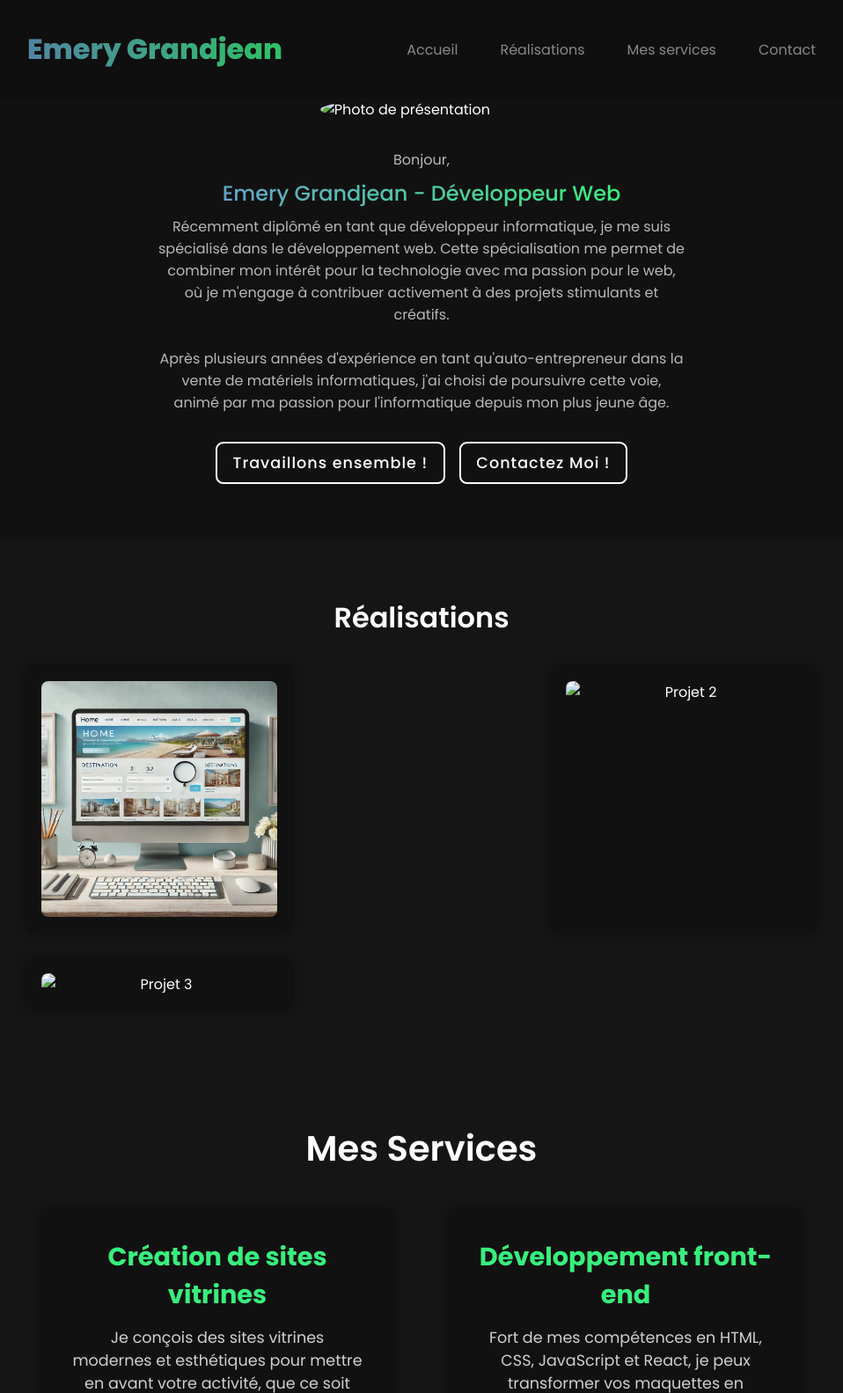
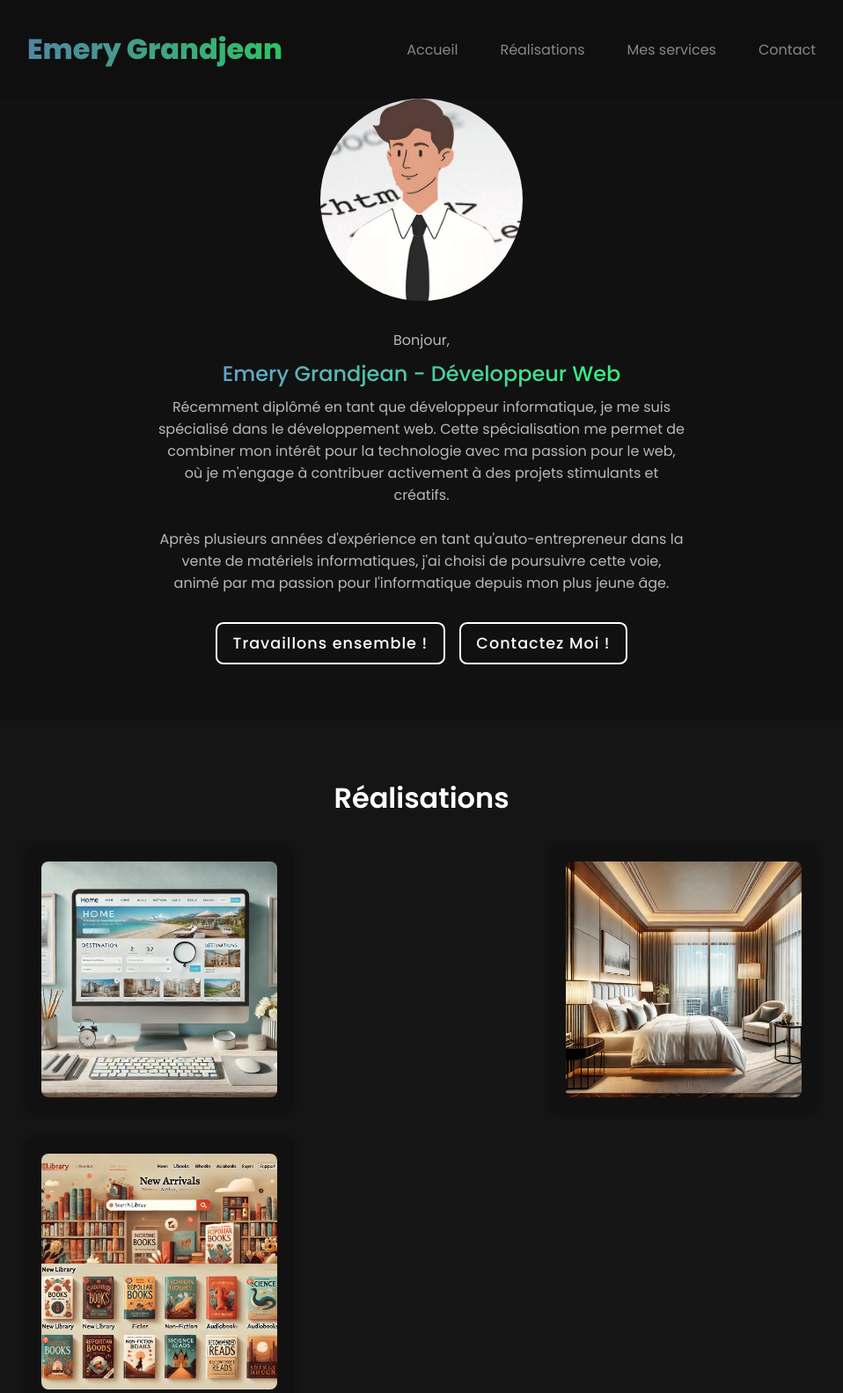
Before and after one commit to Candeve/portfolio-P8, a plain HTML site: page index.html in a window 1280 px wide. Shown: the top 1583 px of the page at 88% size, without its empty margins (161-1119 px from the left). Drawn offline with nearby package versions, Linux system fonts and the light colour scheme.

Commit message:
pathing image

```diff
--- a/index.html
+++ b/index.html
@@ -29,7 +29,7 @@
     </nav>
 
     <section id="accueil">
-        <img src="photo-me.png" alt="Photo de présentation">
+        <img src="images/photo-me.png" alt="Photo de présentation">
         <div class="presentation">
             <p>Bonjour,</p>
             <h1><span>Emery Grandjean - Développeur Web</span></h1>
@@ -58,7 +58,7 @@
 
             <div class="realisation">
                 <div class="image-overlay">
-                    <img src="./images/image-reservation.webp" alt="Projet 1">
+                    <img src="images/image-reservation.webp" alt="Projet 1">
                     <div class="overlay">
                         <h3>Projet - Kasa</h3>
                         <p>Développer une application web avec React et React Router pour une expérience utilisateur moderne. Créer une interface front-end pour une activité de location immobilière.</p>
@@ -70,7 +70,7 @@
 
             <div class="realisation">
                 <div class="image-overlay">
-                    <img src="image-chambre-hotel.webp" alt="Projet 2">
+                    <img src="images/image-chambre-hotel.webp" alt="Projet 2">
                     <div class="overlay">
                         <h3>Projet - Booki</h3>
                         <p>Créer une page d'accueil pour une agence de voyage en utilisant les langages HTML et CSS et intégrer une interface responsive d'un site web.</p>
@@ -82,7 +82,7 @@
 
             <div class="realisation">
                 <div class="image-overlay">
-                    <img src="image-livre.webp" alt="Projet 3">
+                    <img src="images/image-livre.webp" alt="Projet 3">
                     <div class="overlay">
                         <h3>Projet - Mon Vieux Grimoire</h3>
                         <p>Développer le back-end d'un site de notation de livres. Construire un serveur utilisant Express et de le relier à une base de données MongoDB.</p>
```
